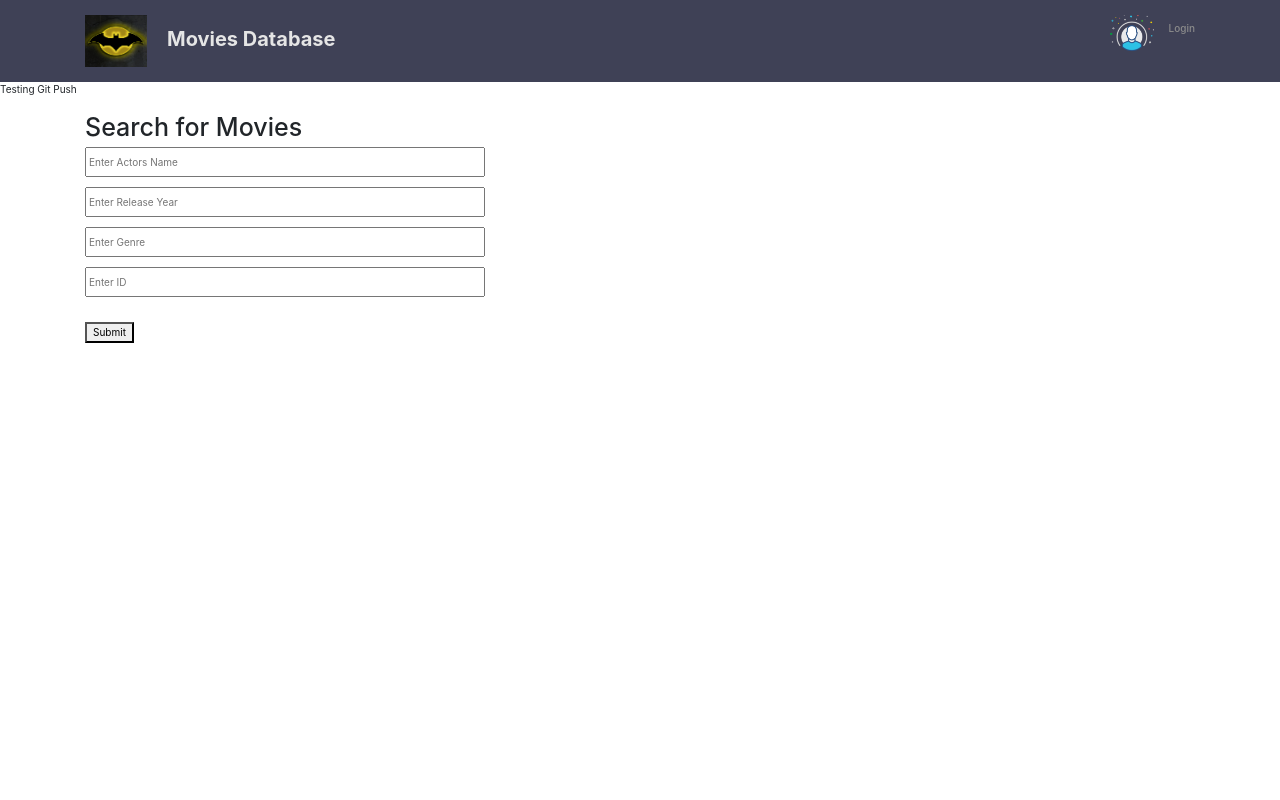
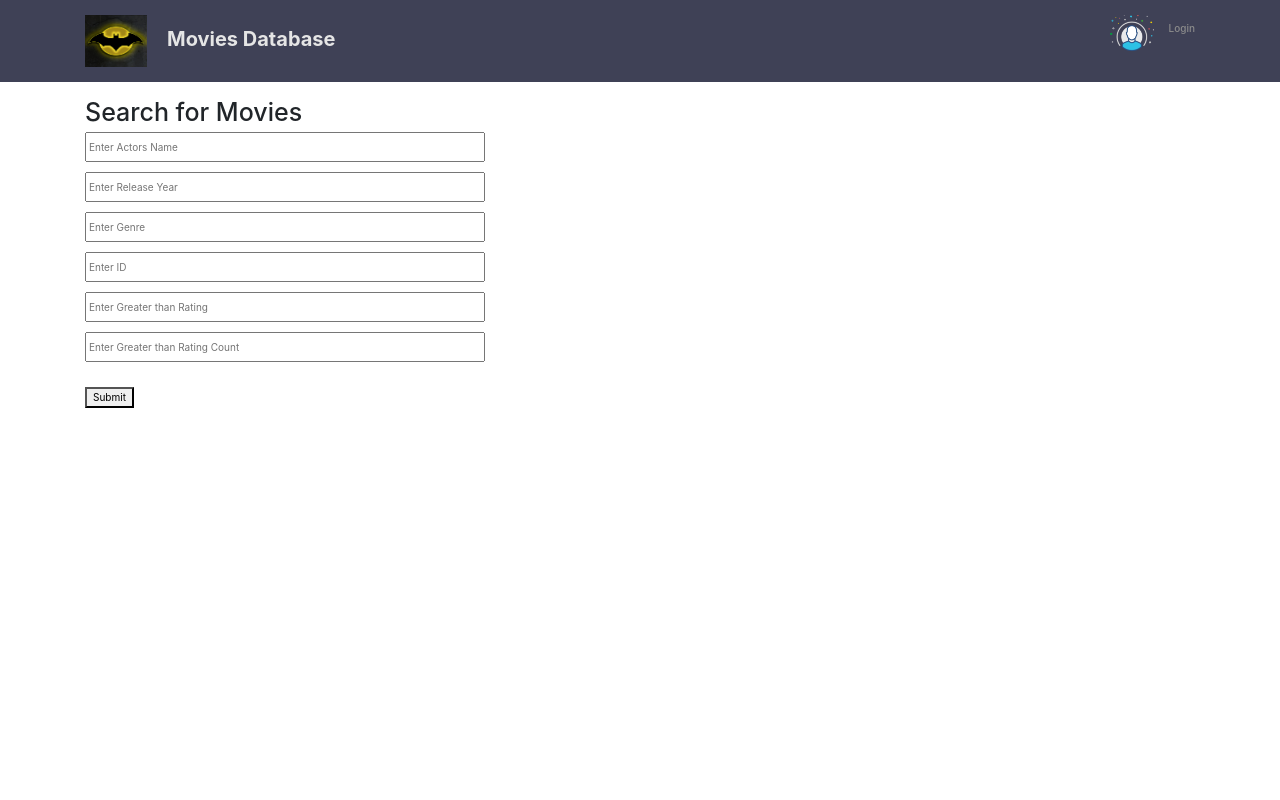
Before and after one commit to Aditya-Pasari/Django-Movies, a Django app: page /read_movie/ in a window 1280 px wide. Run offline with Django 4.2, Linux system fonts and the light colour scheme; some libraries are stand-ins or nearby versions.

Commit message:
Added Ratings

```diff
--- a/Bollywood/Bollywood/settings.py
+++ b/Bollywood/Bollywood/settings.py
@@ -38,7 +38,7 @@ INSTALLED_APPS = [
     'django.contrib.messages',
     'django.contrib.staticfiles',
 
-    'Movies.apps.MoviesConfig'                              # Need to add our app
+    'Movies.apps.MoviesConfig',                              # Need to add our app
 ]
 
 MIDDLEWARE = [
--- a/Bollywood/Bollywood/urls.py
+++ b/Bollywood/Bollywood/urls.py
@@ -18,5 +18,5 @@ from django.urls import path, include
 
 urlpatterns = [
     path('admin/', admin.site.urls),
-    path('', include('Movies.urls'))
+    path('', include('Movies.urls')),
 ]
--- a/Bollywood/Movies/forms.py
+++ b/Bollywood/Movies/forms.py
@@ -11,6 +11,8 @@ class MovieForm(ModelForm):
     release_date = forms.CharField(widget=forms.TextInput(attrs={'placeholder': 'Enter Release Date', 'style': 'height: 30px;width: 400px;', 'class': 'form-control'}))
     poster_path = forms.CharField(widget=forms.TextInput(attrs={'placeholder': 'Enter Poster Path', 'style': 'height: 30px;width: 400px;', 'class': 'form-control'}))
     genres = forms.CharField(widget=forms.TextInput(attrs={'placeholder': 'Enter Genres', 'style': 'height: 30px;width: 400px;', 'class': 'form-control'}))
+    ratings = forms.FloatField(widget=forms.TextInput(attrs={'placeholder': 'Enter Ratings', 'style': 'height: 30px;width: 400px;', 'class': 'form-control'}))               # Added for ratings
+    ratings_count = forms.IntegerField(widget=forms.TextInput(attrs={'placeholder': 'Enter Rating Count', 'style': 'height: 30px;width: 400px;', 'class': 'form-control'}))  # Added for ratings
 
 
 
--- a/Bollywood/Movies/models.py
+++ b/Bollywood/Movies/models.py
@@ -9,5 +9,7 @@ class Movie(models.Model):
     release_date    =   models.CharField(max_length=50)
     poster_path     =   models.TextField()
     genres          =   models.TextField()
+    ratings         =   models.FloatField()                                 # Added for ratings
+    ratings_count   =   models.IntegerField()                               # Added for ratings
     updated         =   models.DateTimeField(auto_now=True)
     created         =   models.DateTimeField(auto_now_add=True)
--- a/Bollywood/Movies/templates/Movies/create_movie_single.html
+++ b/Bollywood/Movies/templates/Movies/create_movie_single.html
@@ -11,6 +11,8 @@
         <div class="form-group">    {{ form.release_date}}    </div>
         <div class="form-group">    {{ form.poster_path}}    </div>
         <div class="form-group">    {{ form.genres}}    </div>
+        <div class="form-group">    {{ form.ratings}}    </div>
+        <div class="form-group">    {{ form.ratings_count}}    </div>
 
         <br><input type="Submit" value = "Submit" class="button primary submit"/>
     </form>
--- a/Bollywood/Movies/templates/Movies/read_movie.html
+++ b/Bollywood/Movies/templates/Movies/read_movie.html
@@ -14,7 +14,9 @@
         <input class="form-group update_form" type="text" name="actor_name" placeholder="Enter Actors Name"> <br>
         <input class="form-group update_form" type="text" name="release_date" placeholder="Enter Release Year"> <br>
         <input class="form-group update_form" type="text" name="genre" placeholder="Enter Genre"> <br>
-        <input class="form-group update_form" type="text" name="id" placeholder="Enter ID"> <br><br>
+        <input class="form-group update_form" type="text" name="id" placeholder="Enter ID"> <br>
+        <input class="form-group update_form" type="text" name="ratings" placeholder="Enter Greater than Rating"> <br>
+        <input class="form-group update_form" type="text" name="ratings_count" placeholder="Enter Greater than Rating Count"> <br><br>
 
         <button type="submit">Submit</button>
     </form>
@@ -37,8 +39,9 @@
                 <th scope="col" data-type="release_year">Release Date</th>
                 <th scope="col">Genres</th>
                 <th scope="col">Poster</th>
-
-                {% if user.is_authenticated %}
+                <th scope="col" data-type="number_float">Ratings</th>
+                <th scope="col" data-type="number_int">Ratings Count</th>
+                {% if is_superuser %}
                 <th scope="col">Update </th>
                 <th scope="col">Delete</th>
                 {% endif %}
@@ -56,8 +59,9 @@
                 <td style="width:150px; height:200px;"><img src="{{ m.poster_path }}"
                         onerror="this.onerror=null; this.src='https://bitsofco.de/content/images/2018/12/broken-1.png'"
                         style="max-height:100%; max-width:100%"> </td>
-
-                {% if user.is_authenticated %}
+                <td>{{ m.ratings }}</td>
+                <td>{{ m.ratings_count }}</td>
+                {% if is_superuser %}
                 <td><a href="{% url 'update_movie_key' m.id %}" class="button primary edit">Edit</a> </td>
                 <td><a href="{% url 'delete_movie_key' m.id %}" class="button primary delete">Delete</a> </td>
                 {% endif %}
--- a/Bollywood/Movies/templates/Movies/update_movie.html
+++ b/Bollywood/Movies/templates/Movies/update_movie.html
@@ -15,6 +15,8 @@
         <input class = "form-group update_form" type="text" name="actors" placeholder="Enter Movie actors list"> <br>
         <input class = "form-group update_form" type="text" name="poster_path" placeholder="Enter Movie poster image link"> <br>
         <input class = "form-group update_form" type="text" name="genres" placeholder="Enter Movie genres"> <br> <br>
+        <input class = "form-group update_form" type="text" name="ratings" placeholder="Enter Movie Ratings"> <br> <br>
+        <input class = "form-group update_form" type="text" name="ratings_count" placeholder="Enter Movie Ratings Count"> <br> <br>
 
         <br><input type="Submit" value = "Submit" class="button primary submit"/>
     </div>  <br>
--- a/Bollywood/Movies/views.py
+++ b/Bollywood/Movies/views.py
@@ -84,7 +84,6 @@ def createMovie(request):
 
     if request.method == 'POST':
         form = MovieForm(request.POST)
-        print(request.POST)
         if form.is_valid():
             form.save()
             messages.success(request, "The movie was succesfully added")
@@ -119,7 +118,9 @@ def createMovieUsingExcel(request):
                         'actors': data[2],
                         'release_date': data[3],
                         'poster_path': data[4],
-                        'genres': data[5]
+                        'genres': data[5],
+                        'ratings': data[6],
+                        'ratings_count': data[7]
                     }
 
                     form = MovieForm(value)
@@ -139,12 +140,19 @@ def createMovieUsingExcel(request):
 #Various filters to read a movie
 def read_movie(request):
     if request.method == "POST":
+
         actor_list = request.POST.get('actor_name').split(',') if request.POST.get('actor_name') else ""
         genre_list = request.POST.get('genre').split(',') if request.POST.get('genre') else ""
         release_date = request.POST.get('release_date') if request.POST.get('release_date') else ""
         id = request.POST.get('id') if request.POST.get('id') else ""
+        ratings = float(request.POST.get('ratings')) if request.POST.get('ratings') else 0                       # Added for ratings
+        ratings_count = int(request.POST.get('ratings_count')) if request.POST.get('ratings_count') else 0       # Added for ratings
 
-        movie = Movie.objects.all()
+        if (id != ""):
+            movie = movie.filter(pk = id)
+        else:
+            movie = Movie.objects.all()
+
         for actors in actor_list:
             movie = movie.filter(actors__icontains = actors.strip())
 
@@ -152,11 +160,13 @@ def read_movie(request):
             movie = movie.filter(genres__icontains = genre.strip())
 
         movie = movie.filter(release_date__icontains = release_date)
-        if (id != ""):
-            movie = movie.filter(pk = id)
+
+        movie = movie.filter(ratings__gte = ratings)
+        movie = movie.filter(ratings_count__gte = ratings_count)
 
         total_movies = movie.count()
-        context = {'movie':movie, 'total_movies' : total_movies}
+        is_superuser = request.user.is_superuser
+        context = {'movie':movie, 'total_movies' : total_movies, 'is_superuser': is_superuser}
 
         return render (request, 'Movies/read_movie.html', context)
 
--- a/Bollywood/templates/main.html
+++ b/Bollywood/templates/main.html
@@ -14,10 +14,6 @@
 </head>
 <body>
     {% include 'navbar.html' %}
-    Testing Git Push
-    {% if is_superuser %}
-    {% include 'navbar.html' %}
-    {% endif %}
 
 
         {% block content %}
```
Also changed, not shown: Bollywood/Movies/migrations/0001_initial.py.
